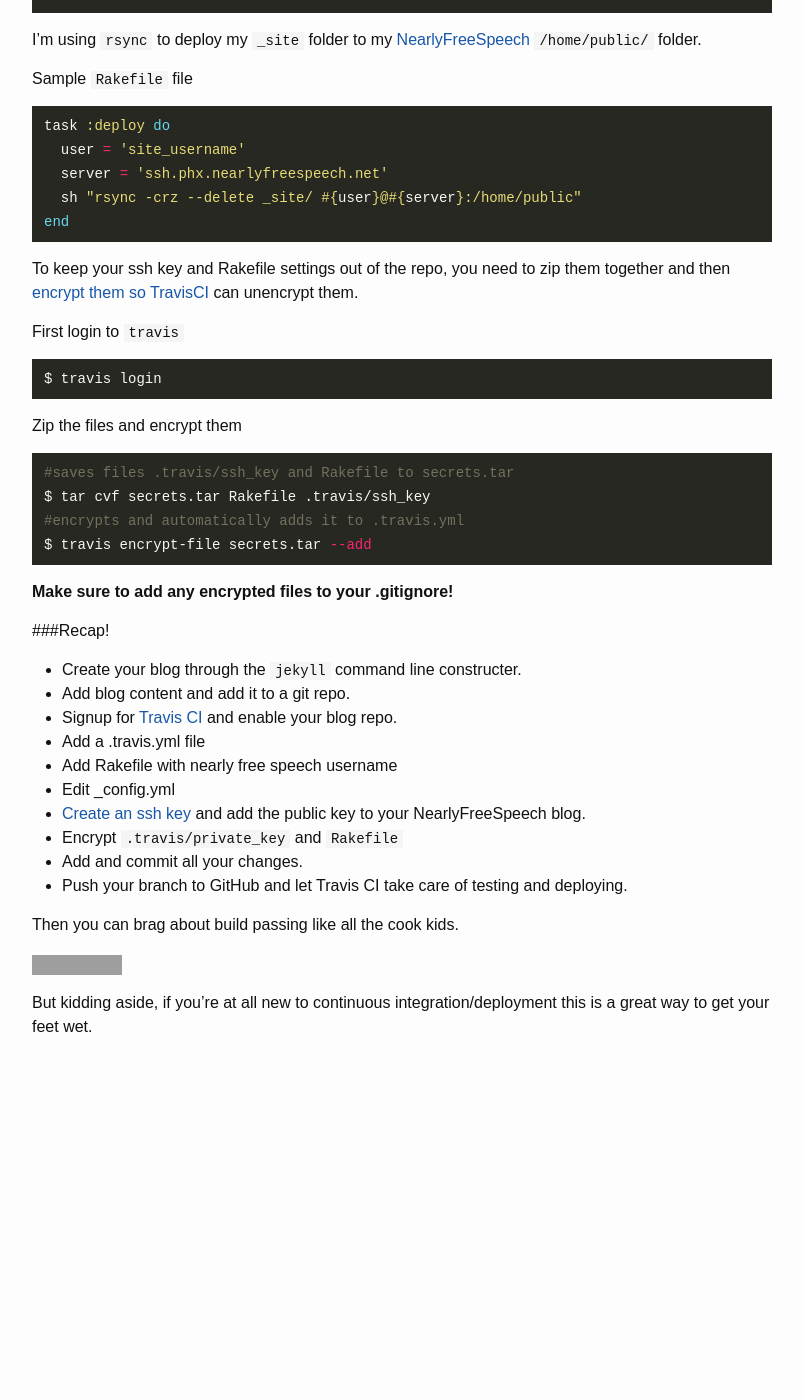
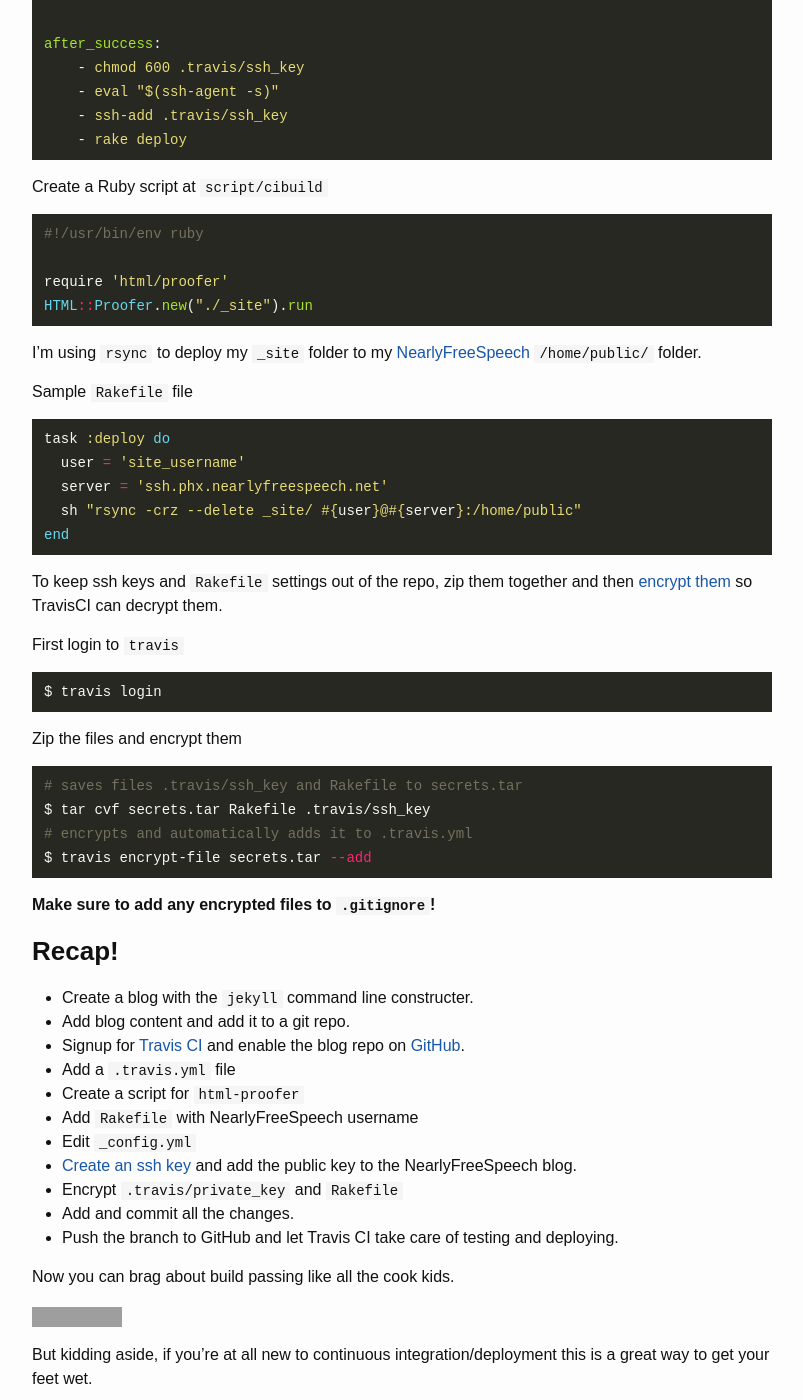
Before and after one commit to clettenberg/blog, a Jekyll site: the page built from _posts/2015-06-01-jekyll-travis-ci-nearlyfreespeech.md, in a window 1280 px wide and 1400 px high, scrolled down 1732 px. Shown: the whole window, without its empty margins (238-1041 px from the left). Built offline with Jekyll 4.4.1, drawn with Linux system fonts in a browser that asks for light colours; some web fonts are replaced; a style sheet for code colours, icons or effects is not loaded; before the commit the page ends 2831 px from its top, so only the background shows below that; some of the changed text lies outside the part shown; grey boxes are pictures that could not be loaded.

Commit message:
Edit meta blog post

```diff
--- a/_posts/2015-06-01-jekyll-travis-ci-nearlyfreespeech.md
+++ b/_posts/2015-06-01-jekyll-travis-ci-nearlyfreespeech.md
@@ -28,10 +28,10 @@
 
 
 
-###NearlyFreeSpeech
+### NearlyFreeSpeech
 [NearlyFreeSpeech](http://nearlyfreespeech.net) is a great, low cost web host that I tend to use for any small scale personal projects. You can host a static site, like a Jekyll blog, for extremely cheap.
 
-###Jekyll
+### Jekyll
 [Jekyll](http://jekyllrb.com/) is a static website generator powered by Ruby. Customizable and easy to set up, supports Markdown and get's your blog into version control.
 
 {% highlight bash %}
@@ -44,12 +44,10 @@
 
 Jekyll has some great [docs](http://jekyllrb.com/docs/usage/) that can help you get your blog up and running.
 
-###Travis CI and HTML-Proofer
-[Travis CI](https://travis-ci.org/) is a continuous integration platform that allows us to build, test and deploy our blog automatically whenever changes are pushed to GitHub.
+### Travis CI and HTML-Proofer
+[Travis CI](https://travis-ci.org/) is a continuous integration platform that makes it easy to build, test and deploy whenever changes are pushed to GitHub. The `cibuild` script will use html-proofer to check the `_site` folder for any errors, such as dead links.
 
-Travis CI is going to run html-prooferto check your _site folder for any errors such as dead links.
-
-Add `html-proofer` to your gemfile
+Add `html-proofer` to the `Gemfile`
 {% highlight ruby %}
 gem "html-proofer"
 {% endhighlight %}
@@ -59,7 +57,7 @@
 language: ruby
 rvm: 2.2.1
 install: gem install jekyll html-proofer
-script: jekyll build && htmlproof ./_site
+script: ./script/cibuild
 branches:
   #any branches you'd like Travis CI to test.
   only:
@@ -70,7 +68,7 @@
   global:
   - NOKOGIRI_USE_SYSTEM_LIBRARIES=true
 
-##before installing app
+## before installing app
 ## Turn off strict host checking
 ## unzip encrypted ssh private key and _config.yml
 before_install:
@@ -85,6 +83,16 @@
     - ssh-add .travis/ssh_key
     - rake deploy
 {% endhighlight %}
+
+Create a Ruby script at `script/cibuild`
+{% highlight ruby %}
+#!/usr/bin/env ruby
+
+require 'html/proofer'
+HTML::Proofer.new("./_site").run
+
+{% endhighlight %}
+
 I'm using `rsync` to deploy my `_site` folder to my [NearlyFreeSpeech](http://nearlyfreespeech.net) `/home/public/` folder.
 
 Sample `Rakefile` file
@@ -97,8 +105,7 @@
 {% endhighlight %}
 
 
-
-To keep your ssh key and Rakefile settings out of the repo, you need to zip them together and then [encrypt them so TravisCI](http://docs.travis-ci.com/user/encrypting-files/) can unencrypt them.
+To keep ssh keys and `Rakefile` settings out of the repo, zip them together and then [encrypt them](http://docs.travis-ci.com/user/encrypting-files/) so TravisCI can decrypt them.
 
 First login to `travis`
 {% highlight bash %}
@@ -108,28 +115,29 @@
 Zip the files and encrypt them
 
 {% highlight bash %}
-#saves files .travis/ssh_key and Rakefile to secrets.tar
+# saves files .travis/ssh_key and Rakefile to secrets.tar
 $ tar cvf secrets.tar Rakefile .travis/ssh_key
-#encrypts and automatically adds it to .travis.yml
+# encrypts and automatically adds it to .travis.yml
 $ travis encrypt-file secrets.tar --add
 {% endhighlight %}
 
-**Make sure to add any encrypted files to your .gitignore!**
+**Make sure to add any encrypted files to `.gitignore`!**
 
-###Recap!
+### Recap!
 
-* Create your blog through the `jekyll` command line constructer.
+* Create a blog with the `jekyll` command line constructer.
 * Add blog content and add it to a git repo.
-* Signup for [Travis CI](http://travis-ci.org) and enable your blog repo.
-* Add a .travis.yml file
-* Add Rakefile with nearly free speech username
-* Edit _config.yml
-* [Create an ssh key](https://help.github.com/articles/generating-ssh-keys/) and add the public key to your NearlyFreeSpeech blog.
+* Signup for [Travis CI](http://travis-ci.org) and enable the blog repo on [GitHub](https://github.com).
+* Add a `.travis.yml` file
+* Create a script for `html-proofer`
+* Add `Rakefile` with NearlyFreeSpeech username
+* Edit `_config.yml`
+* [Create an ssh key](https://help.github.com/articles/generating-ssh-keys/) and add the public key to the NearlyFreeSpeech blog.
 * Encrypt `.travis/private_key` and `Rakefile`
-* Add and commit all your changes.
-* Push your branch to GitHub and let Travis CI take care of testing and deploying.
+* Add and commit all the changes.
+* Push the branch to GitHub and let Travis CI take care of testing and deploying.
 
-Then you can brag about build passing like all the cook kids.
+Now you can brag about build passing like all the cook kids.
 
 [![Build Status](https://travis-ci.org/cacqw7/blog.svg?branch=master)](https://travis-ci.org/cacqw7/blog)
 
```
